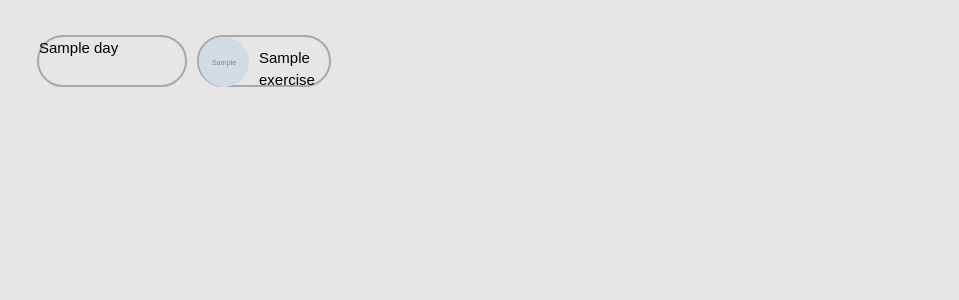
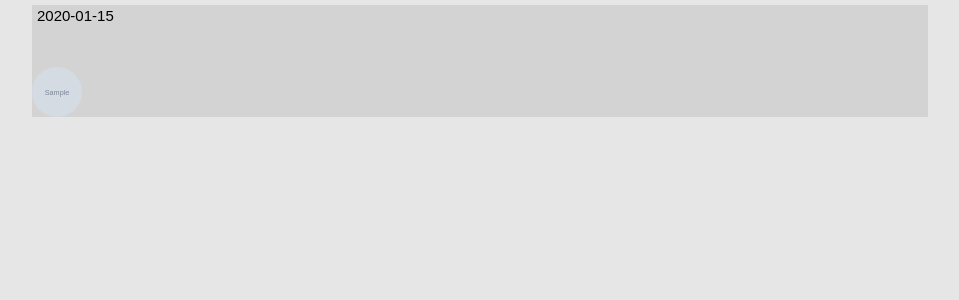
Before and after one commit to DominikPott/practicer-flask, a Flask app: template practicer_flask/templates/dashboard.html in a window 1280 px wide. Shown: the part 39-339 px from the top of the page, without its empty margins (160-1119 px from the left). Run offline with Flask 2, Linux system fonts and the light colour scheme; the template is opened without the code that fills it: most values are stand-ins (such as "Sample title", 1, 10 or a date in 2020); grey boxes marked "Sample" are stand-in pictures.

Commit message:
dashboard layout

```diff
--- a/practicer_flask/static/css/dashboard.css
+++ b/practicer_flask/static/css/dashboard.css
@@ -1,27 +1,22 @@
-.container {
+.root {
     width: 70%;
     margin: 0 auto;
 }
+.container {
+    width: 100%;
+    background: lightgrey;
+}
 
-.exercise-widget {
-    display: flex;
-    width: 100%;
+.date {
+    height: 52px;
+    margin: 5px;
 }
 
 .exercise-widget.row {
     flex: 1;
     width: 100%;
-    margin-top: 30px;
-    margin-bottom: 30px;
-}
-.exercise-widget.date {
-    display: flex;
-    width: 150px;
-    height: 52px;
-    border: 2px solid darkgrey;
-    border-radius: 27px;
-    margin: 5px;
-    text-align: middle;
+    margin-top: 10px;
+    margin-bottom: 10px;
 }
 
 
@@ -39,23 +34,9 @@
 }
 
 .exercise-widget.thumbnail {
-
     height: 50px;
     width: 50px;
     object-fit: cover;
     border-radius: 50%;
     margin: 0 auto;
-
 }
-
-.exercise-widget.text {
-    flex: 75%;
-    margin: 0 auto;
-    padding: 10px;
-}
-
-.exercise-widget.container:after {
-  content: "";
-  display: table;
-  clear: both;
-}
--- a/practicer_flask/templates/dashboard.html
+++ b/practicer_flask/templates/dashboard.html
@@ -3,18 +3,15 @@
 {% block content %}
 <link rel="stylesheet" href="{{ url_for('static', filename='css/dashboard.css') }}">
 
-<div class="container">
-    {% for day, exercises in exercises_history %}
-    <div class="exercise-widget row">
-        <div class="exercise-widget date">{{ day }}</div>
-        {% for exercise in exercises %}
-        <div class="exercise-widget exercise-item">
+<div class="root">
+    {% for date, exercises in exercises_history %}
+    <div class="container">
+        <div class="date">{{ date }}</div>
+        <div class="exercise-widget row">
+            {% for exercise in exercises %}
             <img src="{{ url_for('static', filename=exercise['thumbnail']) }}" class="exercise-widget thumbnail">
-            <div class="exercise-widget text">
-                {{ exercise['label'] }}
-            </div>
+            {% endfor %}
         </div>
-        {% endfor %}
     </div>
     {% endfor %}
 </div>
--- a/practicer_flask/user_exercise_stats/postgres.py
+++ b/practicer_flask/user_exercise_stats/postgres.py
@@ -130,7 +130,7 @@ if __name__ == "__main__":
     for _ in range(30):
         user = 0
         date = datetime.date.today()
-        date += datetime.timedelta(days=random.randint(0, 4))
+        date += datetime.timedelta(days=random.randint(0, 15))
         five_minutes = uuid.UUID("2ffc4556-7f63-434f-adf1-62441df47f1e")
         one_hundered_days = uuid.UUID("fd32be84-3fab-4903-8f03-89acfb56e23b")
         line_control = uuid.UUID("207105f3-8b8d-4cf8-b642-4e493014c772")
```
